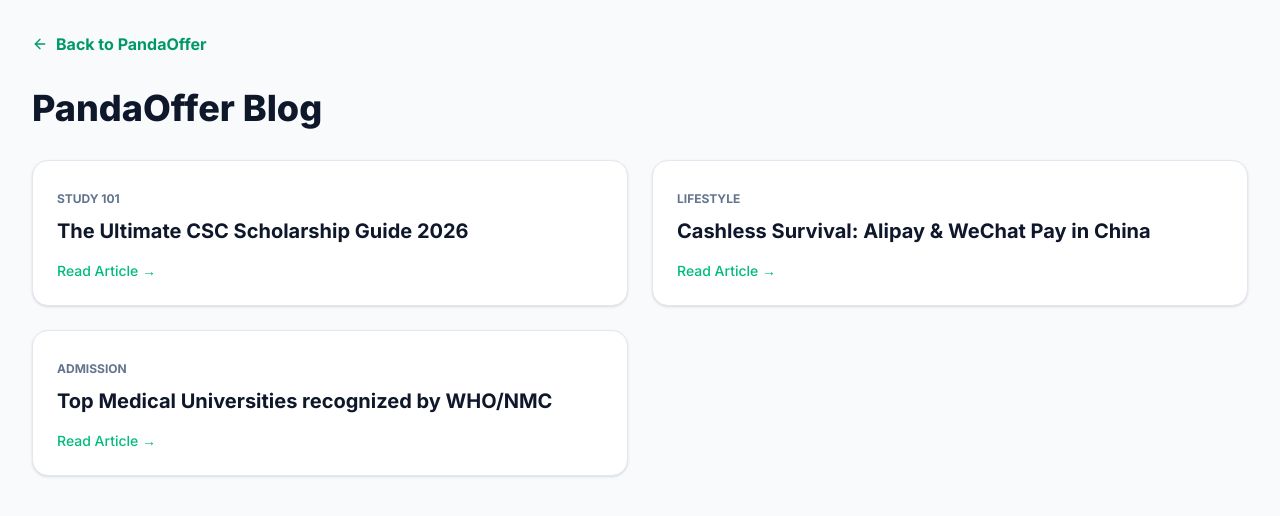
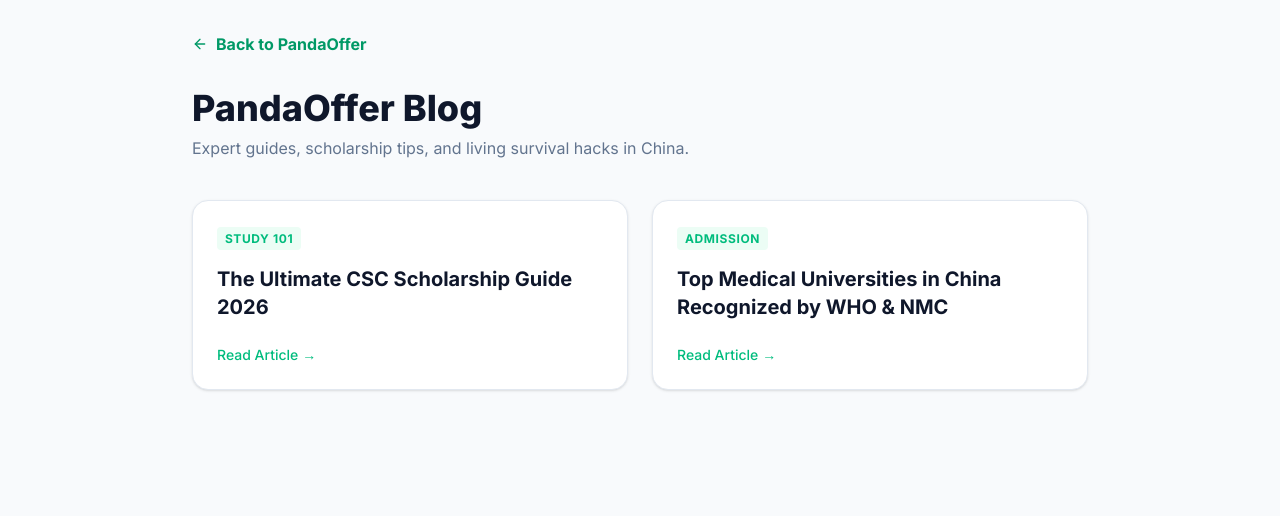
Before and after one commit to silverlion2/pandaoffer-web, a Next.js app: page /blog in a window 1280 px wide. Shown: the top 516 px of the page. Built offline with nearby package versions, Linux system fonts and the light colour scheme.

Commit message:
blogsetup

```diff
--- a/src/app/blog/page.js
+++ b/src/app/blog/page.js
@@ -1,29 +1,54 @@
 "use client";
 import React from 'react';
 import { ArrowLeft } from 'lucide-react';
+import Link from 'next/link';
 
 export default function BlogHome() {
-  // 模拟的博客文章列表
+  // 这里的 slug 必须和你在 [slug]/page.js 数据库里写的键名一模一样！
   const posts = [
-    { title: "The Ultimate CSC Scholarship Guide 2026", category: "Study 101" },
-    { title: "Cashless Survival: Alipay & WeChat Pay in China", category: "Lifestyle" },
-    { title: "Top Medical Universities recognized by WHO/NMC", category: "Admission" }
+    {
+      title: "The Ultimate CSC Scholarship Guide 2026",
+      category: "Study 101",
+      slug: "csc-scholarship-guide-2026"
+    },
+    {
+      title: "Top Medical Universities in China Recognized by WHO & NMC",
+      category: "Admission",
+      slug: "mbbs-in-china-who-recognized"
+    }
   ];
 
   return (
-    <div className="min-h-screen bg-slate-50 p-8">
-      <a href="/" className="inline-flex items-center gap-2 text-emerald-600 font-bold mb-8 hover:underline">
-        <ArrowLeft size={16} /> Back to PandaOffer
-      </a>
-      <h1 className="text-4xl font-extrabold text-slate-900 mb-8">PandaOffer Blog</h1>
-      <div className="grid grid-cols-1 md:grid-cols-2 gap-6">
-        {posts.map((post, idx) => (
-          <div key={idx} className="bg-white p-6 rounded-2xl shadow-sm border border-slate-200 cursor-pointer hover:shadow-md transition-all">
-            <span className="text-xs font-bold text-slate-500 uppercase">{post.category}</span>
-            <h2 className="text-xl font-bold text-slate-900 mt-2">{post.title}</h2>
-            <p className="text-emerald-500 font-medium text-sm mt-4">Read Article &rarr;</p>
-          </div>
-        ))}
+    <div className="min-h-screen bg-slate-50 p-8 font-sans">
+      <div className="max-w-4xl mx-auto">
+        {/* 返回主页的链接 */}
+        <Link href="/" className="inline-flex items-center gap-2 text-emerald-600 font-bold mb-8 hover:underline">
+          <ArrowLeft size={16} /> Back to PandaOffer
+        </Link>
+
+        <h1 className="text-4xl font-extrabold text-slate-900 mb-2">PandaOffer Blog</h1>
+        <p className="text-slate-500 mb-10">Expert guides, scholarship tips, and living survival hacks in China.</p>
+
+        <div className="grid grid-cols-1 md:grid-cols-2 gap-6">
+          {posts.map((post, idx) => (
+            // 这里的 Link 组件会自动拼接出对应的文章网址
+            <Link
+              href={`/blog/${post.slug}`}
+              key={idx}
+              className="bg-white p-6 rounded-2xl shadow-sm border border-slate-200 cursor-pointer hover:shadow-lg hover:-translate-y-1 transition-all block group"
+            >
+              <span className="text-xs font-bold text-emerald-500 uppercase tracking-wider bg-emerald-50 px-2 py-1 rounded">
+                {post.category}
+              </span>
+              <h2 className="text-xl font-bold text-slate-900 mt-4 group-hover:text-emerald-600 transition-colors">
+                {post.title}
+              </h2>
+              <p className="text-emerald-500 font-medium text-sm mt-6 flex items-center gap-1">
+                Read Article <span className="group-hover:translate-x-1 transition-transform">&rarr;</span>
+              </p>
+            </Link>
+          ))}
+        </div>
       </div>
     </div>
   );
```
Also changed, not shown: src/app/page.js (+39 -34 lines).
